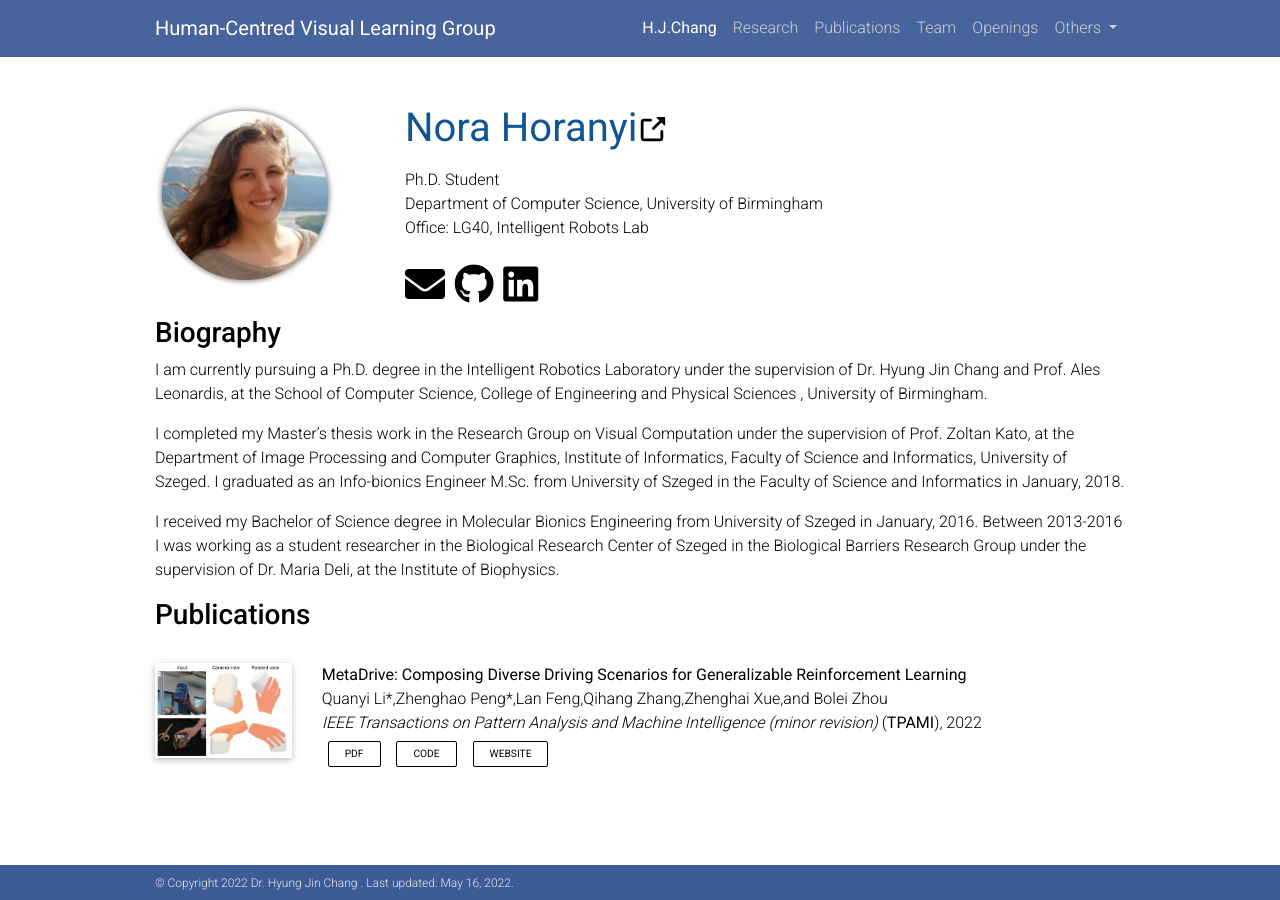
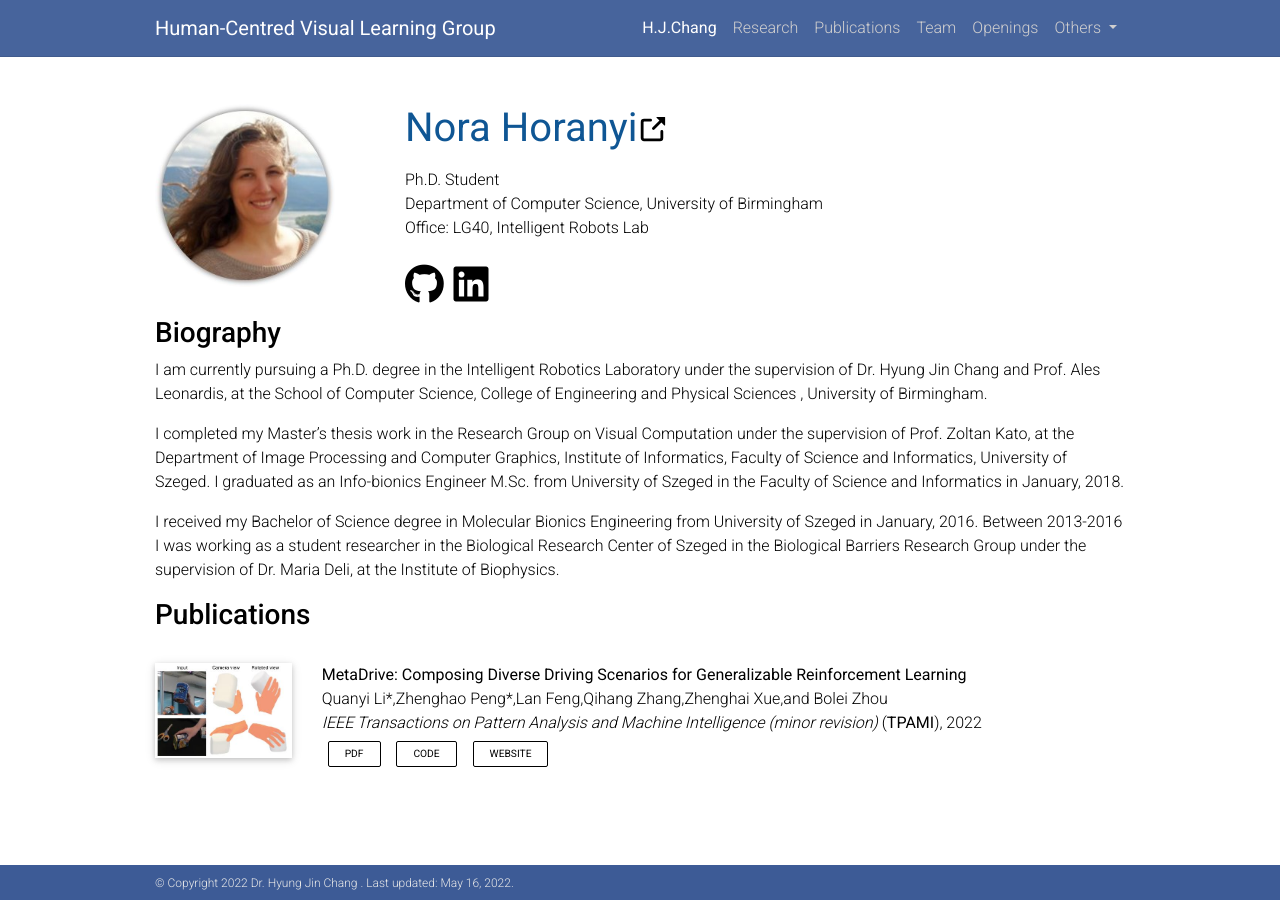
Before and after one commit to cvlab-uob/cvlab-uob.github.io, a Jekyll site: the page built from _pages/personal_page/nora.md, in a window 1280 px wide. Built offline with Jekyll 4.4.1, drawn with Linux system fonts in a browser that asks for light colours; nearby versions of some CDN libraries; comment, search, counter and statistics services are not loaded; a style sheet for code colours, icons or effects is not loaded.

Commit message:
Update nora.md

```diff
--- a/_pages/personal_page/nora.md
+++ b/_pages/personal_page/nora.md
@@ -17,7 +17,6 @@ title: Nora Horanyi
             <div class="desc float-left">
             <div class="social">
                 <div class="contact-icons">
-                <a href="mailto:n.horanyi@pgr.bham.ac.uk"><i class="fas fa-envelope"></i></a>
                 <a href="assets/pdf/Horanyi_resume.pdf"><i class="ai ai-cv"></i></a>
                 <a href="https://scholar.google.com/citations?user=jOV9l9kAAAAJ&hl=hu" target="_blank" title="Google Scholar"><i class="ai ai-google-scholar"></i></a>
                 <a href="https://github.com/horanyinora" target="_blank" title="GitHub"><i class="fab fa-github"></i></a>
```
